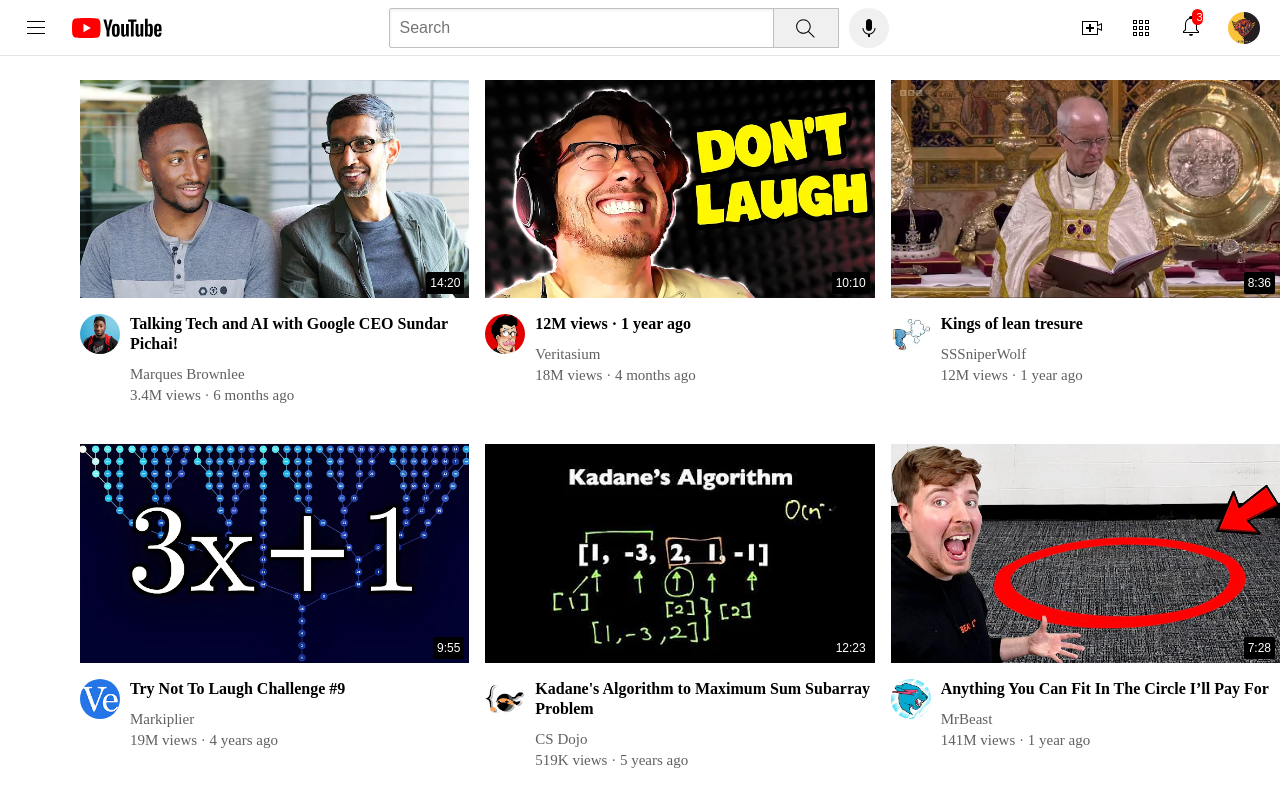
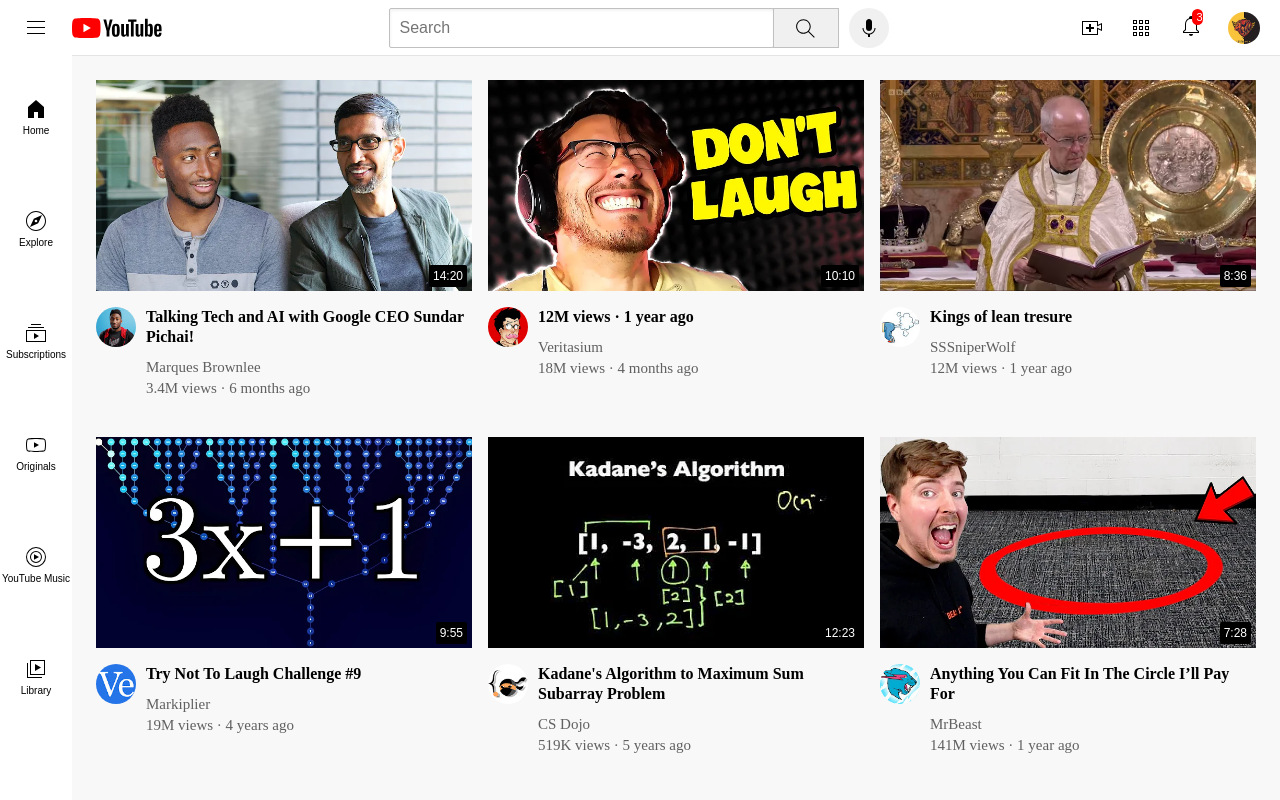
Before and after one commit to LEYTHAN-X/YouTube-Clone, a plain HTML site: page youtube.html in a window 1280 px wide. Drawn offline with Linux system fonts and the light colour scheme.

Commit message:
Completing My project by finishing og sidebar

```diff
--- a/style/header.css
+++ b/style/header.css
@@ -47,6 +47,25 @@
     border: 1px solid rgb(192,192,192);
     margin-left: -1px;
     margin-right: 10px;
+    position: relative;
+}
+.search-button .tooltip{
+    position: absolute;
+    background-color: gray;
+    color: white;
+    padding-top: 4px;
+    padding-bottom: 4px;
+    padding-left: 8px;
+    padding-right: 8px;
+    border-radius: 2px;
+    font-size: 12px;
+    bottom: -30px;
+    opacity: 0;
+    transition: opacity 0.3s;
+    /* do reast of things as HW */
+}
+.search-button:hover .tooltip{
+    opacity: 1;
 }
 .search-icon{
     height: 25px;
--- a/style/sidebar.css
+++ b/style/sidebar.css
@@ -5,10 +5,26 @@
     top: 55px;
     background-color: white;
     width: 72px;
+    z-index: 200;
+    padding-top: 5px;
 }
 .sidebar-link{
-    height: 76px;
+    height: 112px;
+    display: flex;
+    justify-content: center;
+    align-items: center;
+    flex-direction: column;
+    cursor: pointer;
 }
 .sidebar-link:hover{
     background-color: lightgray;
 }
+.sidebar-link img{
+    height: 24px;
+    margin-bottom: 4px;
+}
+.sidebar-link div{
+    font-family: Arial, Helvetica, sans-serif;
+    font-size: 10px;
+
+}
--- a/style/video.css
+++ b/style/video.css
@@ -1,7 +1,9 @@
 body{
     margin: 0;
     padding-top: 80px;
-    padding-left: 80px;
+    padding-left: 96px;
+    padding-right: 24px;
+    background-color: rgb(248,248,248);
 }
 p{
     margin-top: 0;
--- a/youtube.html
+++ b/youtube.html
@@ -18,6 +18,7 @@
             <input class="search-bar" type="text" placeholder="Search">
             <button class="search-button">
                 <img class="search-icon" src="icons/search.svg">
+                <div class="tooltip">Search</div>
             </button>
             <button class="voice-search-button">
                 <img class="voice-search-icon" src="icons/voice-search-icon.svg">
@@ -34,12 +35,30 @@
         </div>
     </div>
     <div class="sidebar">
-        <div class="sidebar-link"></div>
-        <div class="sidebar-link"></div>
-        <div class="sidebar-link"></div>
-        <div class="sidebar-link"></div>
-        <div class="sidebar-link"></div>
-        <div class="sidebar-link"></div>
+        <div class="sidebar-link">
+            <img src="sidebar-icons/home.svg">
+            <div>Home</div>
+        </div>
+        <div class="sidebar-link">
+            <img src="sidebar-icons/explore.svg">
+            <div>Explore</div>
+        </div>
+        <div class="sidebar-link">
+            <img src="sidebar-icons/subscriptions.svg">
+            <div>Subscriptions</div>
+        </div>
+        <div class="sidebar-link">
+            <img src="sidebar-icons/originals.svg">
+            <div>Originals</div>
+        </div>
+        <div class="sidebar-link">
+            <img src="sidebar-icons/youtube-music.svg">
+            <div>YouTube Music</div>
+        </div>
+        <div class="sidebar-link">
+            <img src="sidebar-icons/library.svg">
+            <div>Library</div>
+        </div>
     </div>
     <div class="video-grid">
         <div class="video-preview">
```
